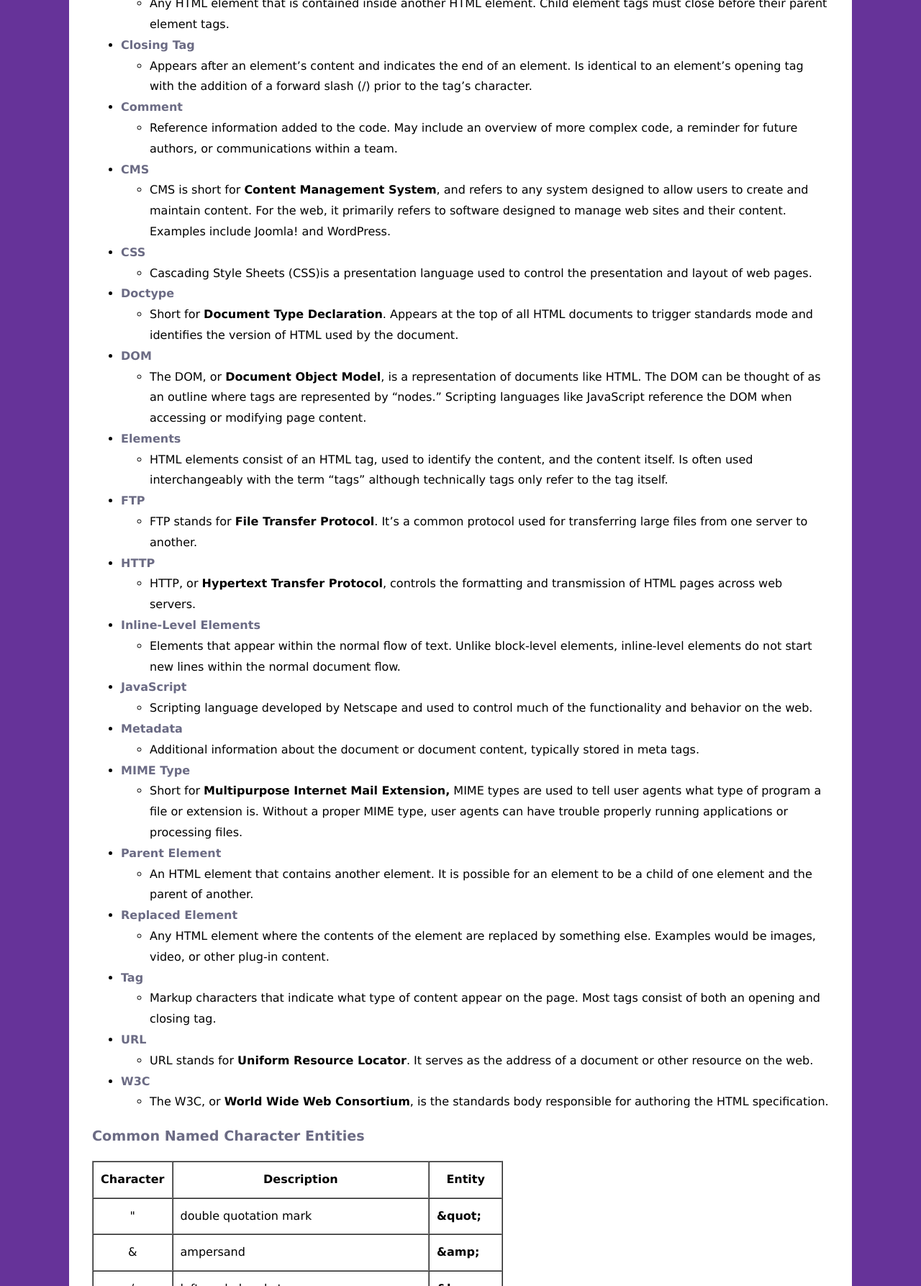
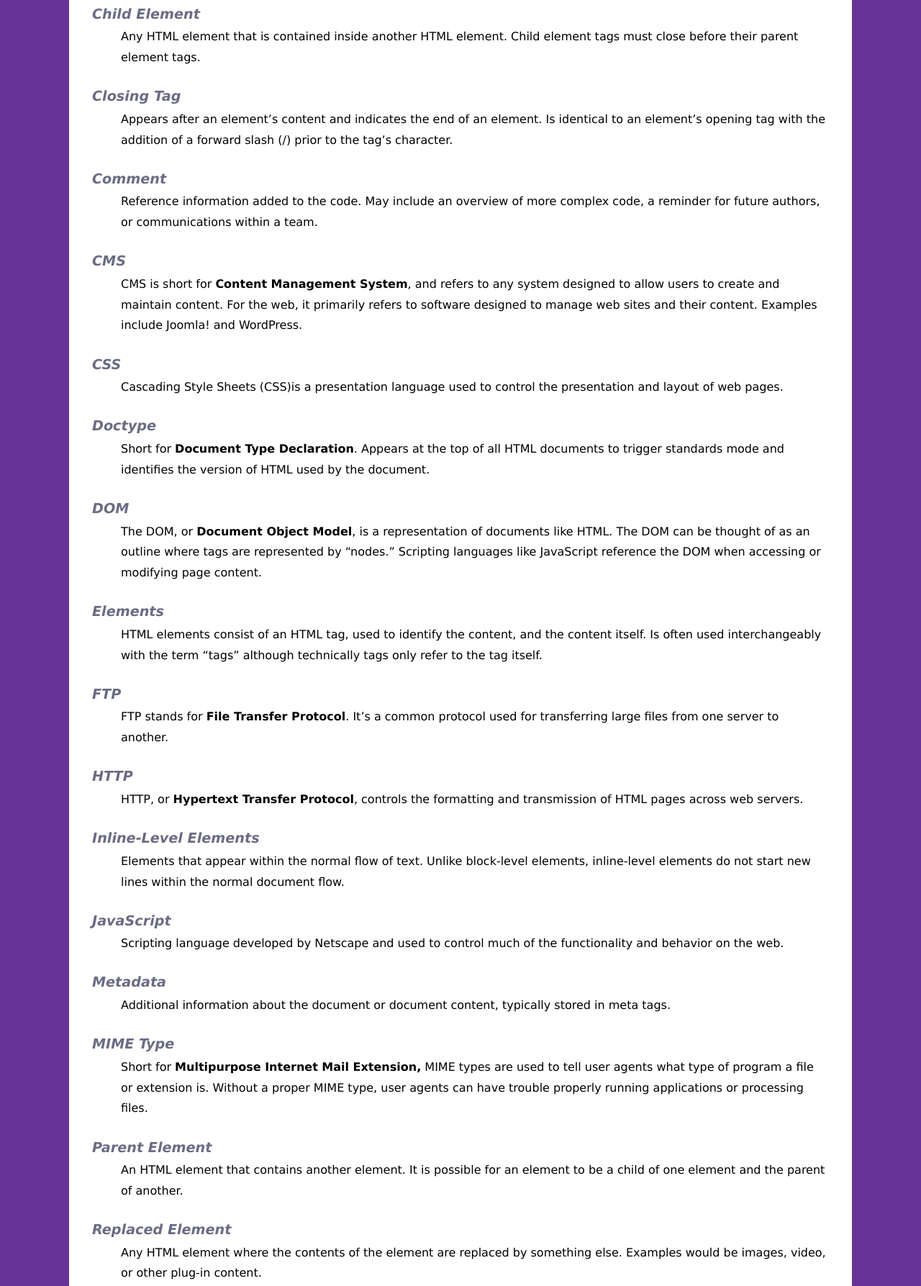
Before and after one commit to AndyP0nce/comp484_hw4, a plain HTML site: page reference.html in a window 1280 px wide. Shown: the part 721-2508 px from the top of the page at 72% size. Drawn offline with Linux system fonts and the light colour scheme.

Commit message:
fixed step 2 and 4

```diff
--- a/reference.html
+++ b/reference.html
@@ -33,174 +33,171 @@
         </header>
         <section>
           <h3>HTML Terms</h3>
-          <ul>
-            <li><h4>Attribute</h4></li>
-            <ul>
-              <li>
-                An HTML element property that provides additional information or
-                functionality for an element. Attributes appear as a name/value pair
-                with the value contained in quotation marks.
-              </li>
-            </ul>
-          </ul>
+          <dl>
+            <dt><h4>Attribute</h4></dt>
+            <dd>
+              An HTML element property that provides additional information or
+              functionality for an element. Attributes appear as a name/value pair
+              with the value contained in quotation marks.
+            </dd>
+          </dl>
 
-          <ul>
-          <li><h4>Block-Level Element</h4></li>
-          <ul>
-            <li>
+          <dl>
+            <dt><h4>Block-Level Element</h4></dt>
+            <dd>
               HTML tags that create blocks of content within the document such as
               headings and paragraphs. Block-level elements typically stack one on
               top of each other based on the order they appear in the code.
-            </li>
-          </ul>
-          <li><h4>Child Element</h4></li>
-          <ul>
-            <li>
+            </dd>
+          </dl>
+          <dl>
+            <dt><h4>Child Element</h4></dt>
+            <dd>
               Any HTML element that is contained inside another HTML element.
               Child element tags must close before their parent element tags.
-            </li>
-          </ul>
-          <li><h4>Closing Tag</h4></li>
-          <ul>
-            <li>
+            </dd>
+          </dl>
+          <dl>
+            <dt><h4>Closing Tag</h4></dt>
+            <dd>
               Appears after an element&rsquo;s content and indicates the end of an
               element. Is identical to an element&rsquo;s opening tag with the
               addition of a forward slash (/) prior to the tag&rsquo;s character.
-            </li>
-          </ul>
-          <li><h4>Comment</h4></li>
-          <ul>
-            <li>
+            </dd>
+          </dl>
+          <dl>
+            <dt><h4>Comment</h4></dt>
+            <dd>
               Reference information added to the code. May include an overview of
               more complex code, a reminder for future authors, or communications
               within a team.
-            </li>
-          </ul>
-          <li><h4>CMS</h4></li>
-          <ul>
-            <li>
+            </dd>
+          </dl>
+          <dl>
+            <dt><h4>CMS</h4></dt>
+            <dd>
               CMS is short for <b>Content Management System</b>, and refers to any
               system designed to allow users to create and maintain content. For
               the web, it primarily refers to software designed to manage web
               sites and their content. Examples include Joomla! and WordPress.
-            </li>
-          </ul>
-          <li><h4>CSS</h4></li>
-          <ul>
-            <li>
+            </dd>
+          </dl>
+          <dl>
+            <dt><h4>CSS</h4></dt>
+            <dd>
               Cascading Style Sheets (CSS)is a presentation language used to
               control the presentation and layout of web pages.
-            </li>
-          </ul>
-          <li><h4>Doctype</h4></li>
-          <ul>
-            <li>
+            </dd>
+          </dl>
+          <dl>
+            <dt><h4>Doctype</h4></dt>
+            <dd>
               Short for <b>Document Type Declaration</b>. Appears at the top of
               all HTML documents to trigger standards mode and identifies the
               version of HTML used by the document.
-            </li>
-          </ul>
-          <li><h4>DOM</h4></li>
-          <ul>
-            <li>
+            </dd>
+          </dl>
+          <dl>
+            <dt><h4>DOM</h4></dt>
+            <dd>
               The DOM, or <b>Document Object Model</b>, is a representation of
               documents like HTML. The DOM can be thought of as an outline where
               tags are represented by &ldquo;nodes.&rdquo; Scripting languages
               like JavaScript reference the DOM when accessing or modifying page
               content.
-            </li>
-          </ul>
-          <li><h4>Elements</h4></li>
-          <ul>
-            <li>
+            </dd>
+          </dl>
+          <dl>
+            <dt><h4>Elements</h4></dt>
+            <dd>
               HTML elements consist of an HTML tag, used to identify the content,
               and the content itself. Is often used interchangeably with the term
               &ldquo;tags&rdquo; although technically tags only refer to the tag
               itself.
-            </li>
-          </ul>
-          <li><h4>FTP</h4></li>
-          <ul>
-            <li>
+            </dd>
+          </dl>
+          <dl>
+            <dt><h4>FTP</h4></dt>
+            <dd>
               FTP stands for <b>File Transfer Protocol</b>. It&rsquo;s a common
               protocol used for transferring large files from one server to
               another.
-            </li>
-          </ul>
-          <li><h4>HTTP</h4></li>
-          <ul>
-            <li>
+            </dd>
+          </dl>
+          <dl>
+            <dt><h4>HTTP</h4></dt>
+            <dd>
               HTTP, or <b>Hypertext Transfer Protocol</b>, controls the formatting
               and transmission of HTML pages across web servers.
-            </li>
-          </ul>
-          <li><h4>Inline-Level Elements</h4></li>
-          <ul>
-            <li>
+            </dd>
+          </dl>
+          <dl>
+            <dt><h4>Inline-Level Elements</h4></dt>
+            <dd>
               Elements that appear within the normal flow of text. Unlike
               block-level elements, inline-level elements do not start new lines
               within the normal document flow.
-            </li>
-          </ul>
-          <li><h4>JavaScript</h4></li>
-          <ul>
-            <li>
+            </dd>
+          </dl>
+          <dl>
+            <dt><h4>JavaScript</h4></dt>
+            <dd>
               Scripting language developed by Netscape and used to control much of
               the functionality and behavior on the web.
-            </li>
-          </ul>
-          <li><h4>Metadata</h4></li>
-          <ul>
-            <li>
+            </dd>
+          </dl>
+          <dl>
+            <dt><h4>Metadata</h4></dt>
+            <dd>
               Additional information about the document or document content,
               typically stored in meta tags.
-            </li>
-          </ul>
-          <li><h4>MIME Type</h4></li>
-          <ul>
-            <li>
+            </dd>
+          </dl>
+          <dl>
+            <dt><h4>MIME Type</h4></dt>
+            <dd>
               Short for <b>Multipurpose Internet Mail Extension,</b> MIME types
               are used to tell user agents what type of program a file or
               extension is. Without a proper MIME type, user agents can have
               trouble properly running applications or processing files.
-            </li>
-          </ul>
-          <li><h4>Parent Element</h4></li>
-          <ul>
-            <li>
+            </dd>
+          </dl>
+          <dl>
+            <dt><h4>Parent Element</h4></dt>
+            <dd>
               An HTML element that contains another element. It is possible for an
               element to be a child of one element and the parent of another.
-            </li>
-          </ul>
-          <li><h4>Replaced Element</h4></li>
-          <ul>
-            <li>
+            </dd>
+          </dl>
+          <dl>
+            <dt><h4>Replaced Element</h4></dt>
+            <dd>
               Any HTML element where the contents of the element are replaced by
               something else. Examples would be images, video, or other plug-in
               content.
-            </li>
-          </ul>
-          <li><h4>Tag</h4></li>
-          <ul>
-            <li>
+            </dd>
+          </dl>
+          <dl>
+            <dt><h4>Tag</h4></dt>
+            <dd>
               Markup characters that indicate what type of content appear on the
               page. Most tags consist of both an opening and closing tag.
-            </li>
-          </ul>
-          <li><h4>URL</h4></li>
-          <ul>
-            <li>
+            </dd>
+          </dl>
+          <dl>
+            <dt><h4>URL</h4></dt>
+            <dd>
               URL stands for <b>Uniform Resource Locator</b>. It serves as the
               address of a document or other resource on the web.
-            </li>
-          </ul>
-          <li><h4>W3C</h4></li>
-          <ul>
-            <li>
+            </dd>
+          </dl>
+          <dl>
+            <dt><h4>W3C</h4></dt>
+            <dd>
               The W3C, or <b>World Wide Web Consortium</b>, is the standards body
               responsible for authoring the HTML specification.
-            </li>
-          </ul>
+            </dd>
+          </dl>
         </section>
         <section>
           <table
```
Also changed, not shown: index.html (+2 -2 lines).
